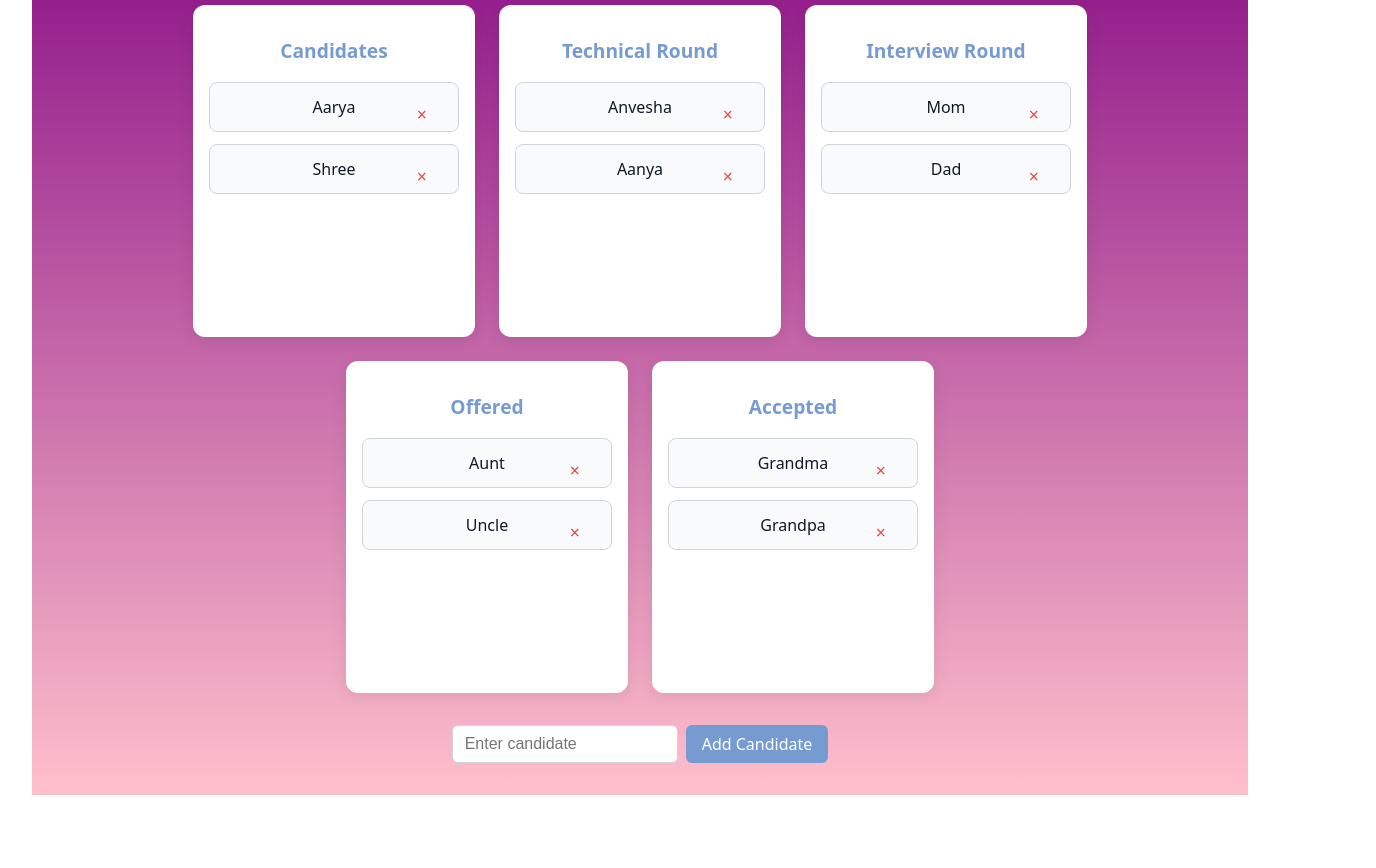
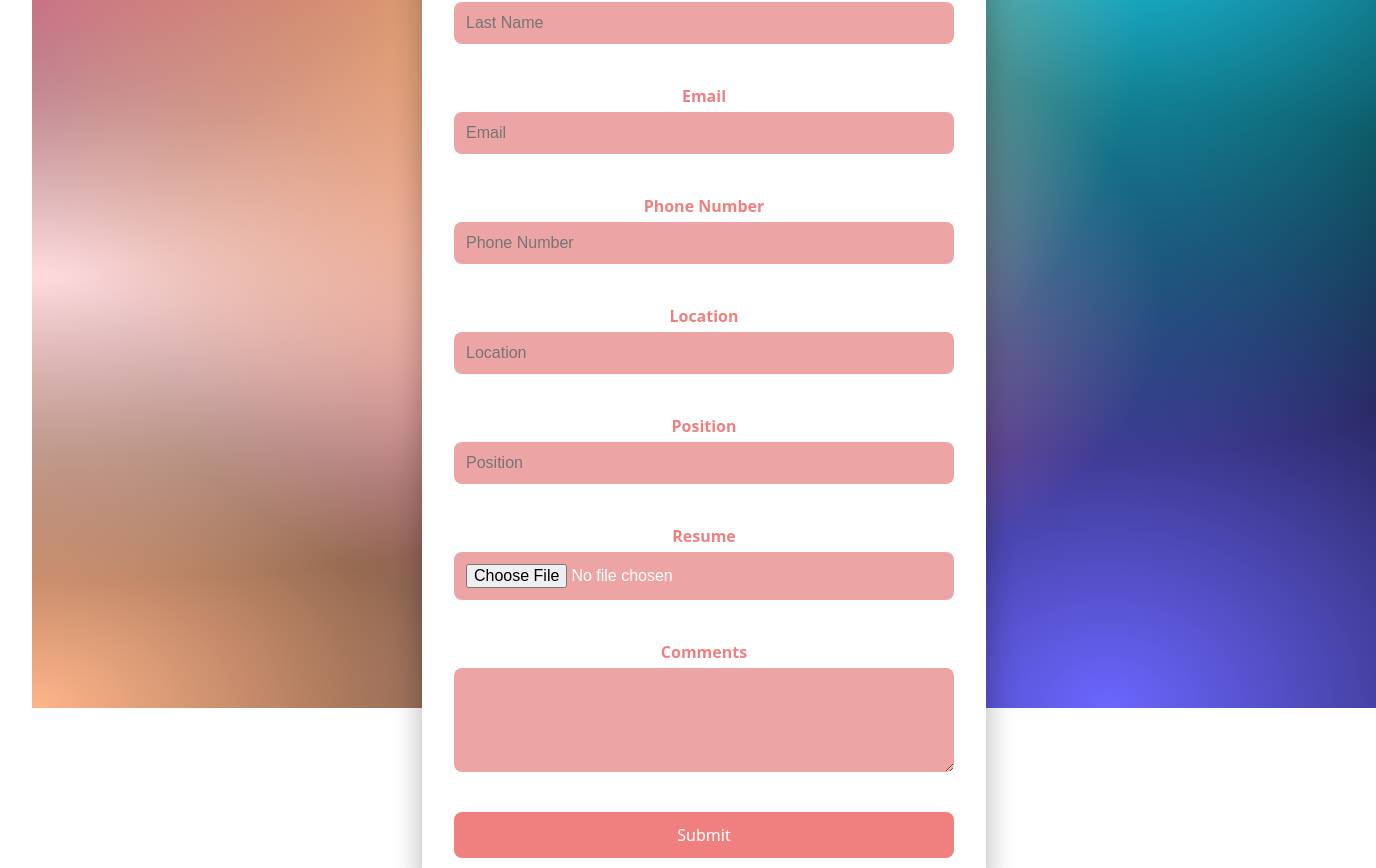
Before and after one commit to arrysoni/HireSphere, a React (Vite) app in the folder HireSphere/: page / in a window 1280 px wide. Shown: the part 188-1056 px from the top of the page, 1376 px wide, since content can reach past the window. Before the commit the page ends 1015 px from the top, so only its background shows below. Built offline with nearby package versions, Linux system fonts and the light colour scheme.

Commit message:
Forms: Updated CSS

```diff
--- a/HireSphere/src/App.jsx
+++ b/HireSphere/src/App.jsx
@@ -1,15 +1,13 @@
-import { useState } from 'react'
-import reactLogo from './assets/react.svg'
-import viteLogo from '/vite.svg'
-import './App.css'
-import Board from './components/KanbanBoard/Board'
-
+import { useState } from 'react';
+import './App.css';
+import Board from './components/KanbanBoard/Board';
+import Form from './pages/Hiring/Form';
 function App() {
   const [count, setCount] = useState(0)
 
   return (
     <div>
-      <Board />
+      <Form />
     </div>
   )
 }
--- a/HireSphere/src/pages/Hiring/Form.jsx
+++ b/HireSphere/src/pages/Hiring/Form.jsx
@@ -33,84 +33,65 @@ const Form = () => {
     const handleSubmit = (event) => {
         event.preventDefault();
         console.log("Submitted Form: ", {formData});
-        alert(`Thank you ${firstName} ${lastName}! Your application has been received!`);
+        alert(`Thank you ${formData.firstName} ${formData.lastName}! Your application has been received!`);
     };
 
   return (
 
+    <div className="form-wrapper">
         <div className="form-container">
             <h1>Candidate Information</h1>
-
             <form onSubmit={handleSubmit}>
                 <div>
                     {/* === Personal Details === */}
-
                     <div className="form-group">
                         <label>First Name</label>
                         <input type = "text" name="firstName" value = {formData.firstName} onChange={handleChange} placeholder = "First Name" />
                     </div>
-
                     <br />
-
                     <div className="form-group">
                         <label>Last Name</label>
                         <input type = "text" name="lastName" value = {formData.lastName} onChange={handleChange} placeholder = "Last Name" />
                     </div>
-
                     <br />
-
                     <div className="form-group">
                         <label>Email</label>
                         <input type = "email" name="email" value = {formData.email} onChange={handleChange} placeholder = "Email" />
                     </div>
-
                     <br />
-
                     <div className="form-group">
                         <label>Phone Number</label>
                         <input type = "tel" name="phone" value = {formData.phone} onChange={handleChange} placeholder = "Phone Number" />
                     </div>
-
                     <br />
-
                     <div className="form-group">
                         <label>Location</label>
                         <input type = "text" name="location" value = {formData.location} onChange={handleChange} placeholder = "Location" />
                     </div>
-
                     <br />
-
                      {/* === Job Information === */}
-
                     <div className="form-group">
                         <label>Position</label>
                         <input type = "text" name="position" value = {formData.position} onChange={handleChange} placeholder = "Position" />
                     </div>
-
                     <br />
-
                     <div className="form-group">
                         <label>Resume</label>
-                    <input type = "file" accept=".pdf,.doc,.docx" onChange={handleChange} />
+                        <input type = "file" accept=".pdf,.doc,.docx" onChange={handleFileChange} />
                     </div>
-
                     <br />
-
                     {/* === Additional Info === */}
-
                     <div className="form-group">
                         <label>Comments</label>
                         <textarea name="comments" value={formData.comments} onChange={handleChange} />
                     </div>
 
                 </div>
-
                 <br />
-
                 {/* === Submit === */}
-
                 <button type="submit">Submit</button>
             </form>
+        </div>
     </div>
 
 
--- a/HireSphere/src/styles/Form.css
+++ b/HireSphere/src/styles/Form.css
@@ -1,31 +1,81 @@
-.form-container {
-    max-width: 500px;
-    margin: 0 auto;
-    padding: 20px;
-    color: aqua;
+/* Fullscreen wrapper with colorful background */
+.form-wrapper {
+  height: 100vh;
+  width: 100vw;
+  display: flex;
+  justify-content: center;
+  align-items: center;
+  padding: 2rem;
+  background-image:
+    radial-gradient(at 40% 20%, hsla(28, 100%, 74%, 1) 0px, transparent 50%),
+    radial-gradient(at 80% 0%, hsla(189, 100%, 56%, 1) 0px, transparent 50%),
+    radial-gradient(at 0% 50%, hsla(355, 100%, 93%, 1) 0px, transparent 50%),
+    radial-gradient(at 46% 53%, hsla(340, 100%, 76%, 1) 0px, transparent 50%),
+    radial-gradient(at 0% 100%, hsla(22, 100%, 77%, 1) 0px, transparent 50%),
+    radial-gradient(at 80% 100%, hsla(242, 100%, 70%, 1) 0px, transparent 50%),
+    radial-gradient(at 0% 0%, hsla(343, 100%, 76%, 1) 0px, transparent 50%);
+  background-color: #000; /* fallback */
+  background-size: cover;
+  background-repeat: no-repeat;
 }
 
+/* Form container styling */
+.form-container {
+  background-color: white;
+  padding: 2rem;
+  border-radius: 16px;
+  width: 100%;
+  max-width: 500px;
+  backdrop-filter: blur(12px);
+  color: lightcoral;
+  box-shadow: 0 10px 30px rgba(0, 0, 0, 0.3);
+}
+
+.form-container h1 {
+  text-align: center;
+  margin-bottom: 1.5rem;
+}
+
+/* Inputs, labels, textarea */
 .form-group {
   display: flex;
   flex-direction: column;
-    margin-bottom: 16px;
+  margin-bottom: 1rem;
 }
 
 label {
-    text-align: left;
-    margin-bottom: 6px;
   font-weight: bold;
+  margin-bottom: 4px;
 }
 
 input,
 textarea {
-    padding: 8px;
-    font-size: 16px;
+  padding: 0.75rem;
+  border: none;
+  border-radius: 8px;
+  font-size: 1rem;
+  background-color: rgb(237, 164, 164);
+  color: white;
 }
 
+textarea {
+  resize: vertical;
+  min-height: 80px;
+}
+
+/* Button */
 button {
-    margin-top: 20px;
-    padding: 10px 16px;
-    font-size: 16px;
+  width: 100%;
+  padding: 0.75rem;
+  font-size: 1rem;
+  background-color: lightcoral;
+  color: white;
+  border: none;
+  border-radius: 8px;
   cursor: pointer;
+  transition: background 0.2s ease;
 }
+
+button:hover {
+  background-color: #111827;
+}
```
Lines whose indentation alone changed are shown as unchanged.
